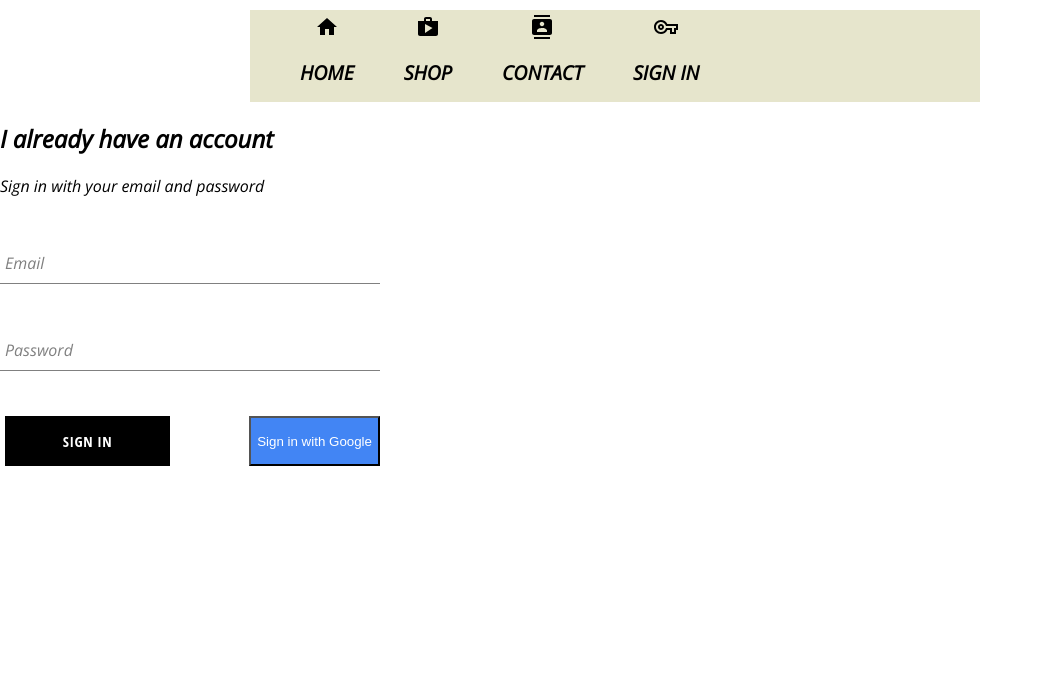
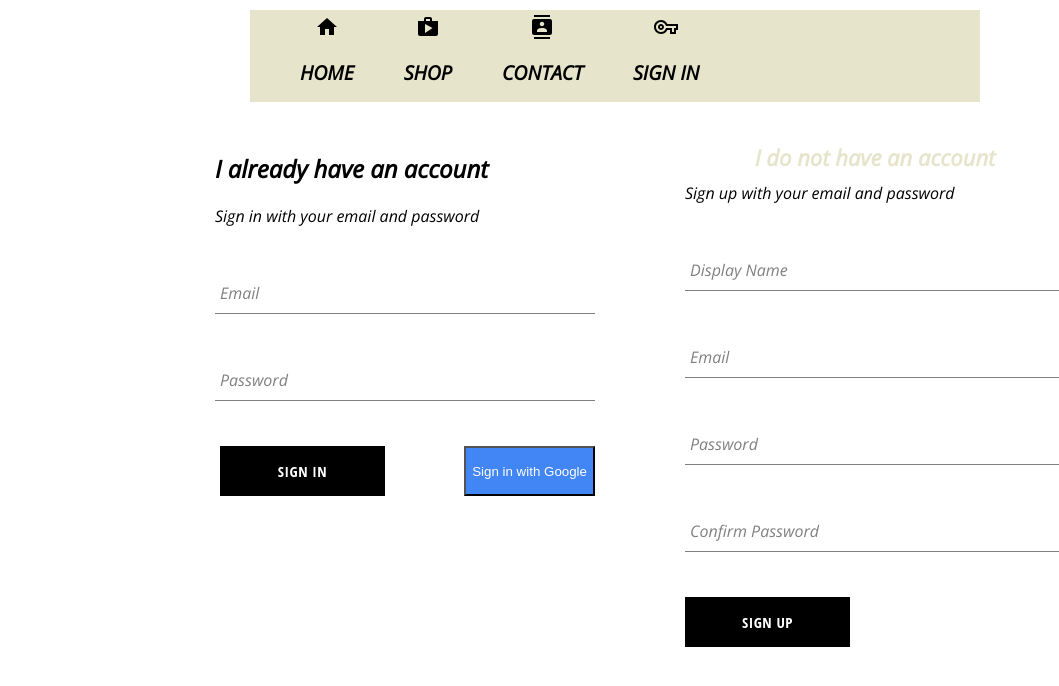
Before and after one commit to samuelige/web-store, a React (Create React App) app: page /signin in a window 1280 px wide. Shown: the top 686 px of the page, without its empty margins (0-1059 px from the left). Built offline with nearby package versions, Linux system fonts and the light colour scheme.

Commit message:
finishing sign in handleSubmit method

```diff
--- a/src/Firebase/firebase.utils.js
+++ b/src/Firebase/firebase.utils.js
@@ -28,4 +28,34 @@ const config = {
 //  sign in with a pop-up window
   export const signInWithGoogle = () => auth.signInWithPopup(provider);
 
+//  Take the user off object from the we got back from our authentication libray
+// Then store it inside of our database
+
+export const createUserProfileDocument = async (userAuth, additionalData) => {
+  if(!userAuth) return;
+
+  const userRef = firestore.doc(`users/${userAuth.uid}`);
+  const snapShot = await userRef.get();
+
+  if(!snapShot.exists) {
+    const {displayName, email} = userAuth;
+    const createdAt = new Date();
+
+    try {
+      await userRef.set({
+        displayName,
+        email,
+        createdAt,
+        ...additionalData
+      })
+    } catch (error) {
+      console.log('error creating user', error.message)
+    }
+  }
+  return userRef;
+}
+
+
+
+
   export default firebase;
--- a/src/components/forms/Form.js
+++ b/src/components/forms/Form.js
@@ -1,12 +1,15 @@
 import React from 'react'
 import SignInForm from './SignInForm'
+import SignUpForm from './SignUpForm'
+import './Form.scss'
+
 
 const Form = () => {
 
     return (
-        <div>
+        <div className="sign-in-and-sign-up">
             <SignInForm />
-            {/* <div className="sign-in-and-sign-up">SIGN IN</div> */}
+            <SignUpForm />
         </div>
     )
 }
--- /dev/null
+++ b/src/components/forms/Form.scss
@@ -0,0 +1,6 @@
+.sign-in-and-sign-up {
+  width: 850px;
+  display: flex;
+  justify-content: space-between;
+  margin: 30px auto;
+}
--- a/src/components/forms/SignUpForm.js
+++ b/src/components/forms/SignUpForm.js
@@ -0,0 +1,105 @@
+import React, { useReducer } from 'react'
+import { auth, createUserProfileDocument } from '../../Firebase/firebase.utils'
+import CustomButton from './form-custom-button/customButton'
+import FormInput from './FormInput'
+import './SignUpForm.scss'
+
+const SignUpForm = () => {
+    const signUpReducer = (state, action) => {
+        switch(action.type) {
+            case 'CHANGE':
+                return {
+                    ...state,
+                    [action.payload.name]: action.payload.value,
+                };
+            case 'SUBMIT':
+                return {
+                    ...state,
+                    displayName: '',
+                    email: '',
+                    password: '',
+                    comfirmPassword: '',
+                }
+            default:
+                return state;
+        }
+    }
+    const [signUpState, dispatch] = useReducer(signUpReducer, {
+        displayName: '',
+        email: '',
+        password: '',
+        confirmPassword: ''
+    })
+    const {displayName, email, password, confirmPassword} = signUpState
+    const handleChange = (e) => {
+        dispatch({
+            type: 'CHANGE',
+            payload: e.currentTarget,
+        })
+    }
+
+    const handSubmit = async event => {
+        event.preventDefault();
+        if(password !== confirmPassword){
+            alert(`passwords don't martch`);
+            return;
+        }
+
+        try {
+            const {user} = await auth.createUserWithEmailAndPassword(email, password);
+            await createUserProfileDocument(user, {displayName});
+
+            dispatch({
+                type: 'SUBMIT'
+            });
+
+        } catch(error) {
+            console.error(error);
+        }
+    };
+
+
+    return (
+        <div className="sign-up">
+            <h2 className="title">I do not have an account</h2>
+            <span>Sign up with your email and password</span>
+            <form className="sign-up-form" onSubmit={handSubmit}>
+                <FormInput
+                    type='text'
+                    name='displayName'
+                    value={displayName}
+                    handleChange={handleChange}
+                    label='Display Name'
+                    required
+                />
+                <FormInput
+                    type='email'
+                    name='email'
+                    value={email}
+                    handleChange={handleChange}
+                    label='Email'
+                    required
+                />
+                <FormInput
+                    type='password'
+                    name='password'
+                    value={password}
+                    handleChange={handleChange}
+                    label='Password'
+                    required
+                />
+                <FormInput
+                    type='password'
+                    name='confirmPassword'
+                    value={confirmPassword}
+                    handleChange={handleChange}
+                    label='Confirm Password'
+                    required
+                />
+                <CustomButton type='submit'> SIGN UP </CustomButton>
+            </form>
+        </div>
+    )
+}
+
+export default SignUpForm
--- /dev/null
+++ b/src/components/forms/SignUpForm.scss
@@ -0,0 +1,9 @@
+.sign-up {
+  display: flex;
+  flex-direction: column;
+  width: 380px;
+
+  .title {
+    margin: 10px 0;
+  }
+}
--- a/src/components/main/pages/Main.css
+++ b/src/components/main/pages/Main.css
@@ -10,5 +10,4 @@ main {
   background-size: contain;
   flex: 3;
   background-color: rgb(167, 179, 164);
-  /* overflow: hidden; */
 }
--- a/src/components/main/pages/Main.js
+++ b/src/components/main/pages/Main.js
@@ -1,5 +1,5 @@
 import React, { useEffect, useState } from 'react'
-import { auth } from '../../../Firebase/firebase.utils'
+import { auth, createUserProfileDocument } from '../../../Firebase/firebase.utils'
 import Directory from '../directory/MainDirectory'
 import NavBar from '../NavBar'
 import './Main.css'
@@ -13,8 +13,20 @@ const Main = () => {
     let unsubscribeFromAuth = null;
 
     useEffect(() => {
-        unsubscribeFromAuth = auth.onAuthStateChanged((user) => {
-            setState({currentUser:user});
+        unsubscribeFromAuth = auth.onAuthStateChanged(async userAuth => {
+            if (userAuth) {
+                const userRef = await createUserProfileDocument(userAuth);
+
+                userRef.onSnapshot(snapShot => {
+                    setState({
+                        currentUser: {
+                            id: snapShot.id,
+                            ...snapShot.data()
+                        }
+                    });
+                })
+            }
+            setState({currentUser:userAuth})
         })
         unsubscribeFromAuth();
     }, [])
--- a/src/components/pages/Shop/Shop.js
+++ b/src/components/pages/Shop/Shop.js
@@ -12,7 +12,7 @@ const Shop = () => {
         <div>
             <h1 className='shop-title'>Shop</h1>
             <div className="shop__directory">
-                {sections && sections.shop?.map((items)=>
+                {sections && sections.shop.map((items)=>
                 <ShopItem key={items.id} title={items.title} items={items.items}  />)}
             </div>
         </div>
```
